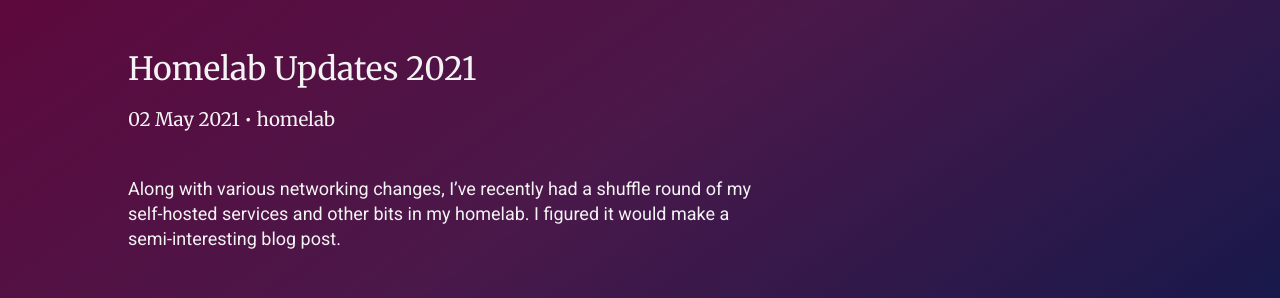
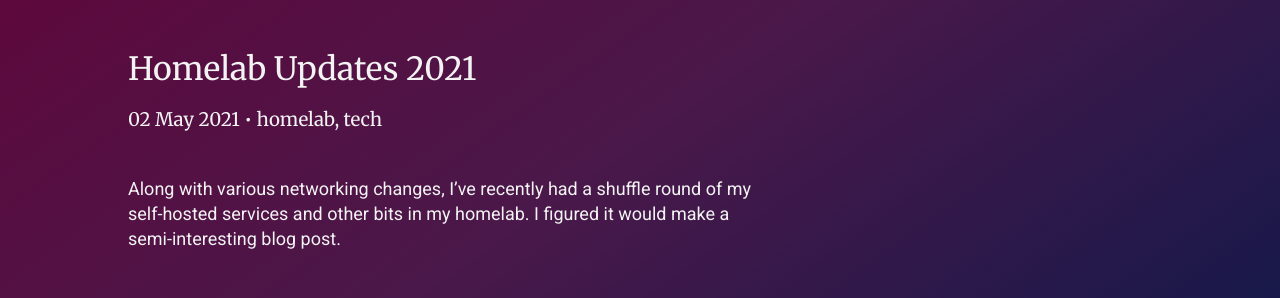
Before and after one commit to htbrown/htbrown.com, a Jekyll site: the page built from _posts/2021-05-02-homelab-updates-2021.md, in a window 1280 px wide and 900 px high. Shown: the part 310-608 px from the top of the window. Built offline with Jekyll 4.4.1, drawn with Linux system fonts in a browser that asks for light colours; nearby versions of some CDN libraries.

Commit message:
Added tech category

```diff
--- a/_posts/2021-05-02-homelab-updates-2021.md
+++ b/_posts/2021-05-02-homelab-updates-2021.md
@@ -3,6 +3,7 @@ title: Homelab Updates 2021
 description: Still putting up with annoying Samba configs.
 category:
     - homelab
+    - tech
 layout: post
 ---
 
```
